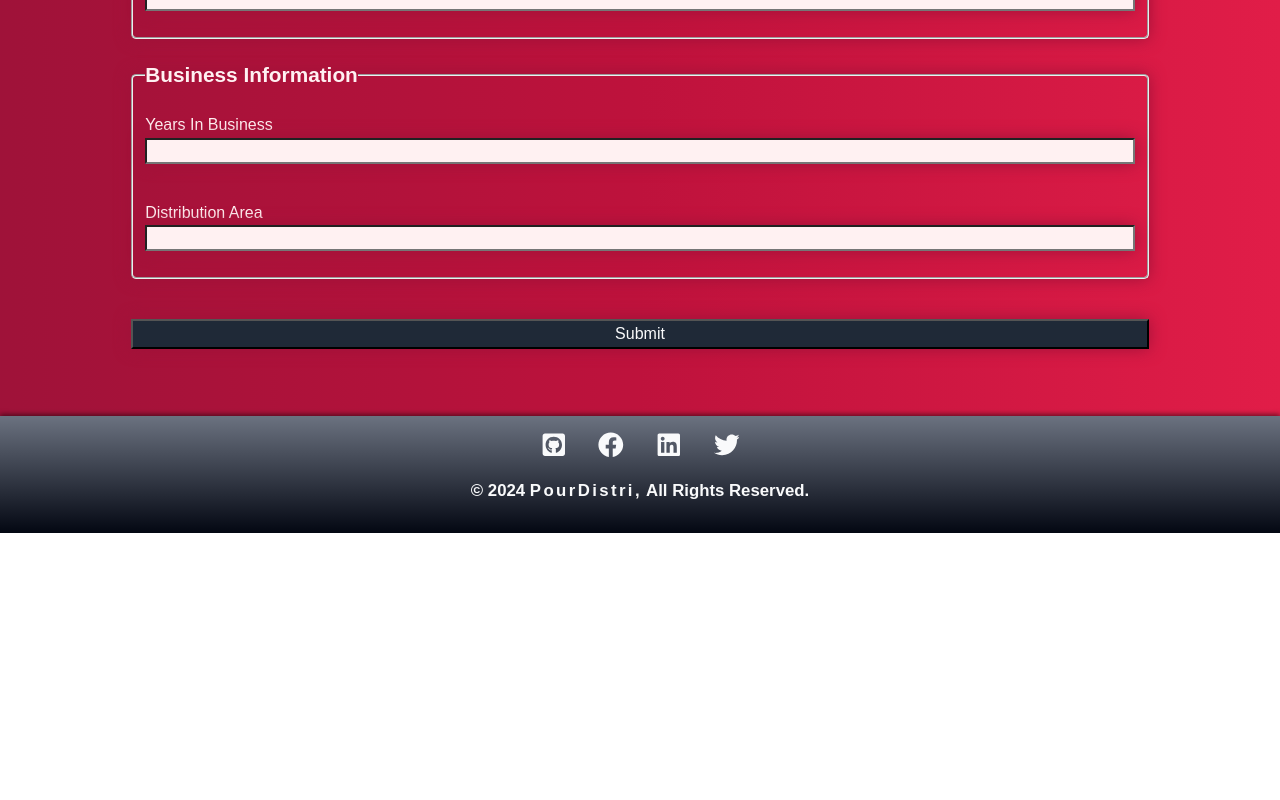
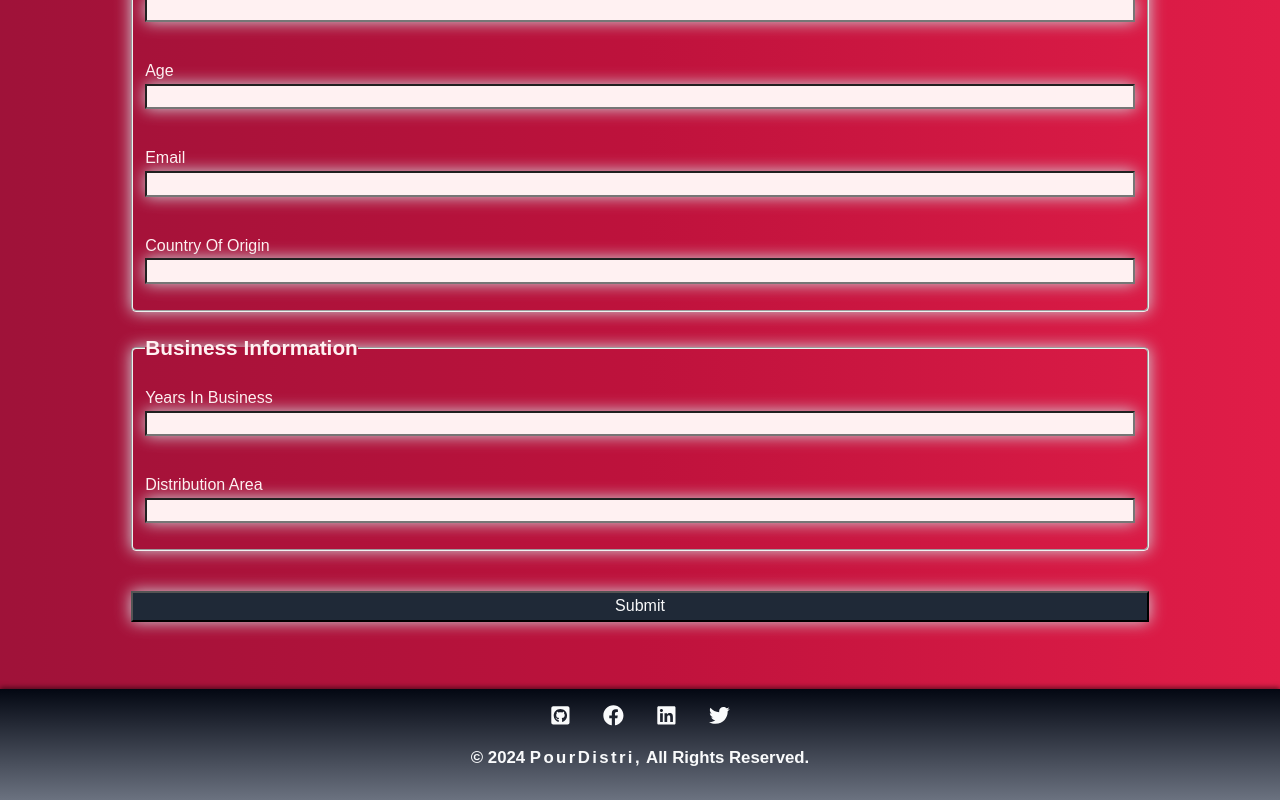
Before and after one commit to chibuike-vm/pourdistri, a React (Vite) app in the folder pour-distri-frontend/: page /apply in a window 1280 px wide. Shown: the part 891-1691 px from the top of the page. Before the commit the page ends 1424 px from the top, so only its background shows below. Built offline with nearby package versions, Linux system fonts and the light colour scheme.

Commit message:
Update the Site's Components

```diff
--- a/pour-distri-frontend/src/components/ApplicationForm.jsx
+++ b/pour-distri-frontend/src/components/ApplicationForm.jsx
@@ -1,9 +1,10 @@
 /* eslint-disable react/prop-types */
 import { Form } from "react-router-dom";
 import styled from "styled-components";
+import deliveryTruckSvg from "../assets/images/delivery-truck.svg";
 
 const Wrapper = styled.article`
-    margin-top: 4.5rem;
+    margin-top: 3.8rem;
 
     .form {
         width: 90%;
@@ -32,7 +33,6 @@ const Wrapper = styled.article`
     legend {
         font-size: 1.3rem;
         text-transform: capitalize;
-        color: #fff1f2;
         font-weight: 600;
     }
 
@@ -43,7 +43,7 @@ const Wrapper = styled.article`
     fieldset {
         margin: 0 auto;
         margin-bottom: 1.5rem;
-        box-shadow: 0 0 1rem #9f1239;
+        box-shadow: 0 0 1rem #d1d5db;
         border-radius: 5px;
     }
 
@@ -59,7 +59,7 @@ const Wrapper = styled.article`
     input {
         margin-bottom: 1rem;
         background-color: #fff1f2;
-        box-shadow: 0 0 1rem #9f1239;
+        box-shadow: 0 0 1rem #d1d5db;
         padding: 0.1rem 0.5rem;
     }
 
@@ -73,11 +73,29 @@ const Wrapper = styled.article`
         font-size: 1.05rem;
     }
 
+    img {
+        display: block;
+        margin: 0 auto;
+        height: 15rem;
+        width: 80%;
+    }
+
+    @media only screen and (width >= 768px) {
+        img {
+            height: 17rem;
+            width: 60%;
+        }
+    }
+
     @media only screen and (width >= 912px) {
-        margin-top: 7.3rem;
+        margin-top: 6.3rem;
 
         .form {
             width: 80%;
+        }
+
+        img {
+            width: 50%;
         }
     }
 `;
@@ -109,6 +127,9 @@ const ApplicationForm = ({ state }) => {
                     submit your application, our team will review it and follow
                     up with you regarding the next steps.
                 </p>
+
+                <img src={deliveryTruckSvg} alt="Delivery Truck Image" />
+
                 <fieldset>
                     <legend>profile information</legend>
                     <label htmlFor="first-name">first name</label>
--- a/pour-distri-frontend/src/components/CocktailLists.jsx
+++ b/pour-distri-frontend/src/components/CocktailLists.jsx
@@ -12,7 +12,7 @@ const Wrapper = styled.section`
     padding: 2rem;
 
     article {
-        box-shadow: 0 0.1rem 1rem #9f1239;
+        box-shadow: 0 0.1rem 1rem #d1d5db;
         display: flex;
         flex-direction: column;
         width: 100%;
@@ -21,6 +21,7 @@ const Wrapper = styled.section`
     .cocktail-description {
         padding-left: 2rem;
         background-color: #1f2937;
+        color: #f9fafb;
     }
 
     .cocktail-description h2 {
--- a/pour-distri-frontend/src/components/Footer.jsx
+++ b/pour-distri-frontend/src/components/Footer.jsx
@@ -13,7 +13,7 @@ const Wrapper = styled.footer`
     align-items: center;
     gap: 2rem;
     margin-top: 4rem;
-    background-image: linear-gradient(#6b7280, #030712);
+    background-image: linear-gradient(#030712, #6b7280);
     color: #f9fafb;
     box-shadow: 0 -0.1rem 0.3rem rgb(0, 0, 0, 0.5);
 
@@ -25,7 +25,7 @@ const Wrapper = styled.footer`
     .social-links-container {
         display: flex;
         flex-direction: row;
-        font-size: 1.6rem;
+        font-size: 1.3rem;
         gap: 2rem;
         justify-content: center;
     }
--- a/pour-distri-frontend/src/components/SearchForm.jsx
+++ b/pour-distri-frontend/src/components/SearchForm.jsx
@@ -6,25 +6,6 @@ const Wrapper = styled.article`
     text-align: center;
     width: 90%;
     margin: 0 auto;
-    margin-top: 4.8rem;
-
-    .intro-text {
-        font-size: 1.1rem;
-        text-align: left;
-        letter-spacing: 0.1rem;
-        line-height: 1.2rem;
-        padding: 0.5rem;
-    }
-
-    h1 {
-        font-size: 1.6rem;
-        line-height: 1.3;
-        background-image: linear-gradient(to left, #111827, #881337, #6b7280);
-        padding: 1rem;
-        border-radius: 0 1rem 1.5rem;
-        box-shadow: 0 0 2rem #be123c;
-        margin-bottom: 0;
-    }
 
     h3 {
         font-size: 1.3rem;
@@ -43,7 +24,7 @@ const Wrapper = styled.article`
         margin: 0 auto;
         font-size: 1rem;
         margin-bottom: 2rem;
-        box-shadow: 0 0 0.5rem #9f1239;
+        box-shadow: 0 0 0.5rem#d1d5db;
     }
 
     input[type="search"] {
@@ -58,16 +39,7 @@ const Wrapper = styled.article`
         padding: 0.1rem;
     }
 
-    .logo-title {
-        letter-spacing: 0.15rem;
-        display: block;
-    }
-
     @media only screen and (width >= 375px) {
-        h1 {
-            font-size: 2rem;
-        }
-
         h3 {
             font-size: 1.3rem;
         }
@@ -76,42 +48,11 @@ const Wrapper = styled.article`
             font-size: 1.2rem;
         }
     }
-
-    @media only screen and (width >= 768px) {
-        h1 {
-            font-size: 2.5rem;
-        }
-
-        .logo-title {
-            display: inline;
-        }
-    }
-
-    @media only screen and (width >= 912px) {
-        margin-top: 6.8rem;
-    }
 `;
 
 const SearchForm = ({ searchItem }) => {
     return (
         <Wrapper>
-            <h1>
-                Welcome to <span className="logo-title">PourDistri</span>
-            </h1>
-            <p className="intro-text">
-                Discover the perfect blend of convenience and excellence with
-                PourDistri, your premier destination for sourcing and
-                distributing the finest cocktails worldwide. At PourDistri,
-                we&apos;re committed to revolutionizing the way cocktails are
-                distributed, connecting producers and distributors seamlessly to
-                bring the best libations to every corner of the globe. Whether
-                you&apos;re a seasoned distributor looking to expand your
-                offerings or a passionate producer eager to showcase your
-                creations, PourDistri provides the platform and support you need
-                to thrive in the ever-evolving world of mixology. Join us on our
-                journey to elevate the cocktail experience and unlock new
-                opportunities with PourDistri today.
-            </p>
             <Form className="form">
                 <h3>
                     Kindly, use the search button to explore our cocktail
```
Also changed, not shown: pour-distri-frontend/src/components/Home.jsx (added, +96 -0 lines).
